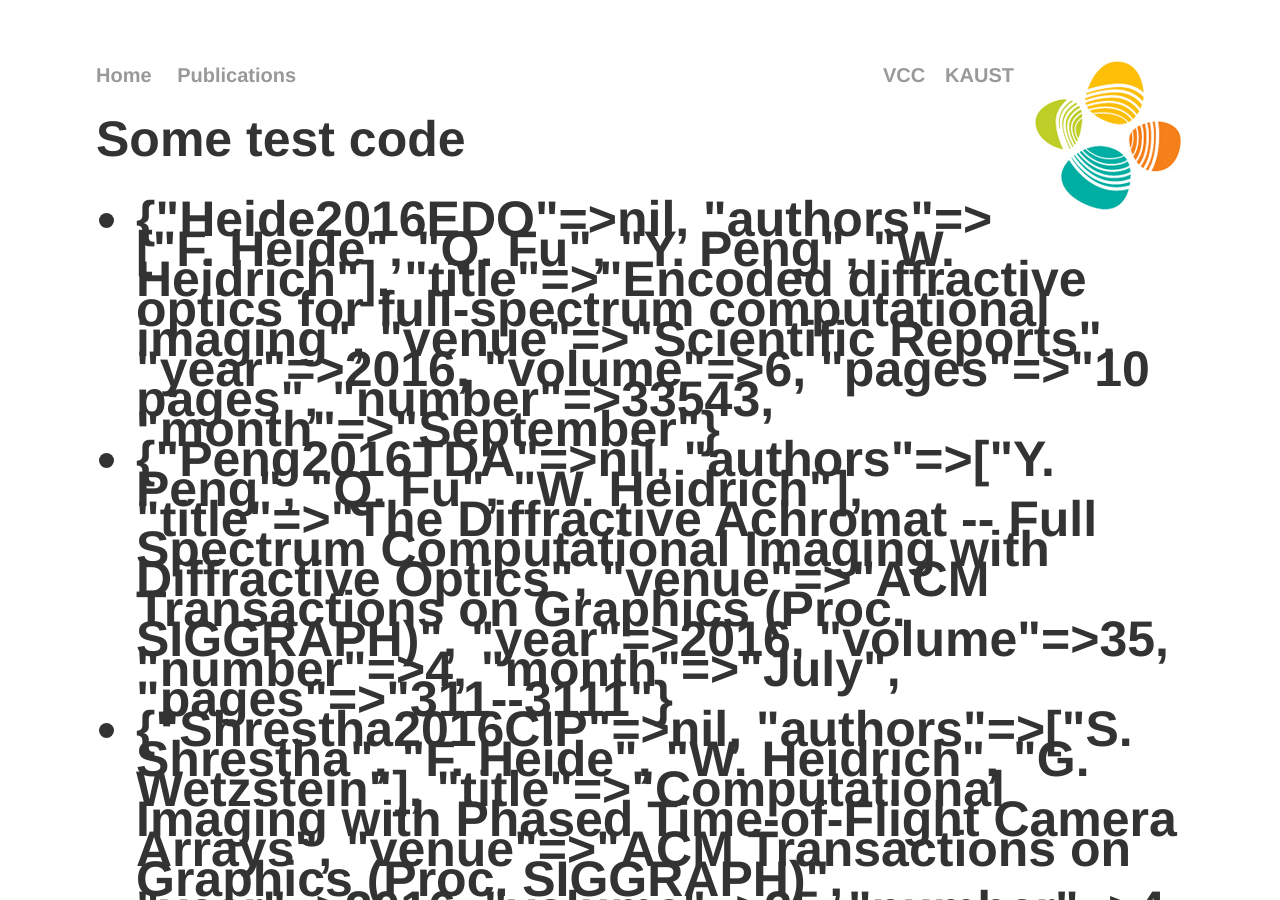
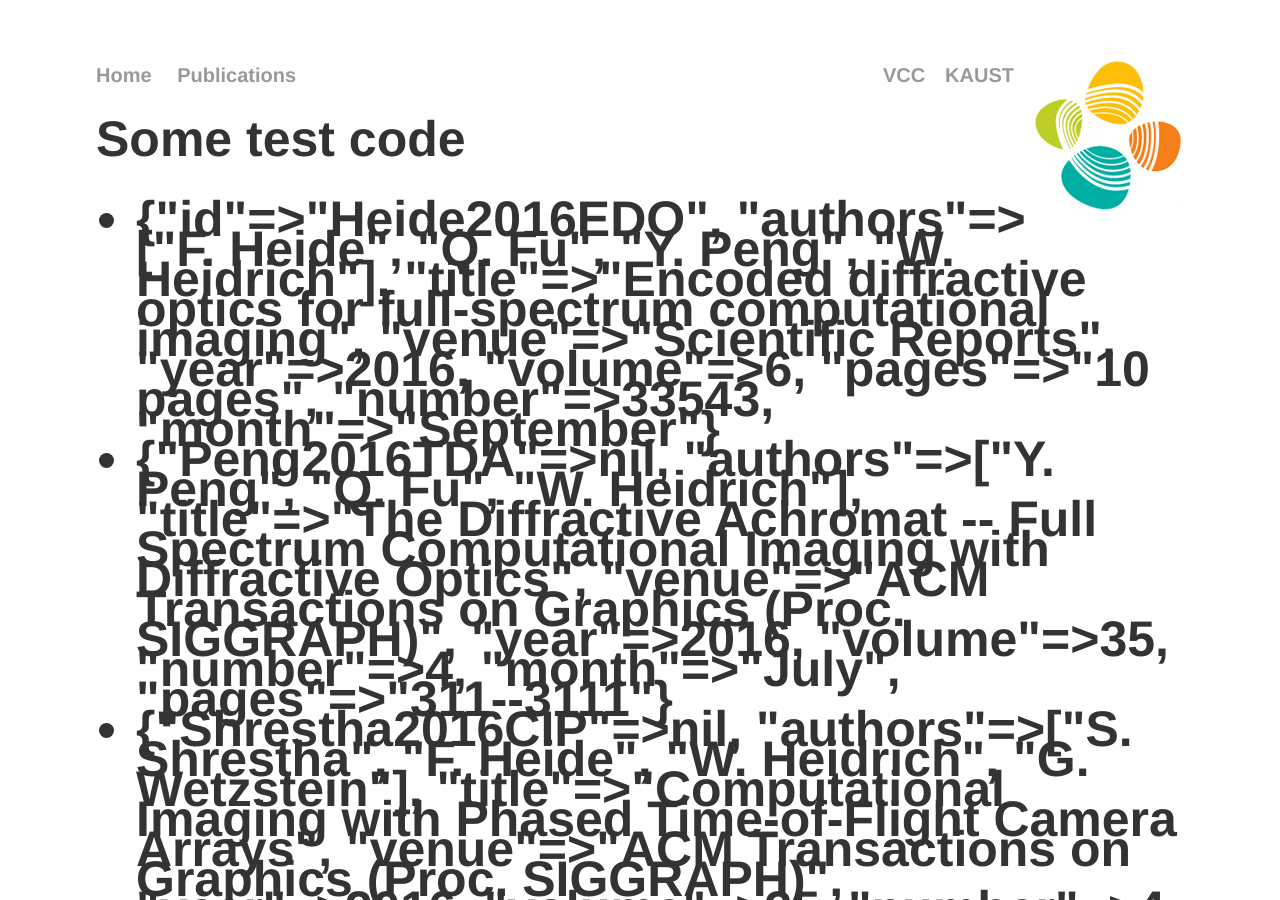
Before and after one commit to vccimaging/vccimaging.github.io, a Jekyll site: the page built from test.html, in a window 1280 px wide and 900 px high. Built offline with Jekyll 4.4.1, drawn with Linux system fonts in a browser that asks for light colours; part of the change alters nothing that is shown.

```diff
--- a/_data/publications.yaml
+++ b/_data/publications.yaml
@@ -1,6 +1,6 @@
 ---
 
-- Heide2016EDO:
+- id: Heide2016EDO
   authors:
     - F. Heide
     - Q. Fu
```
